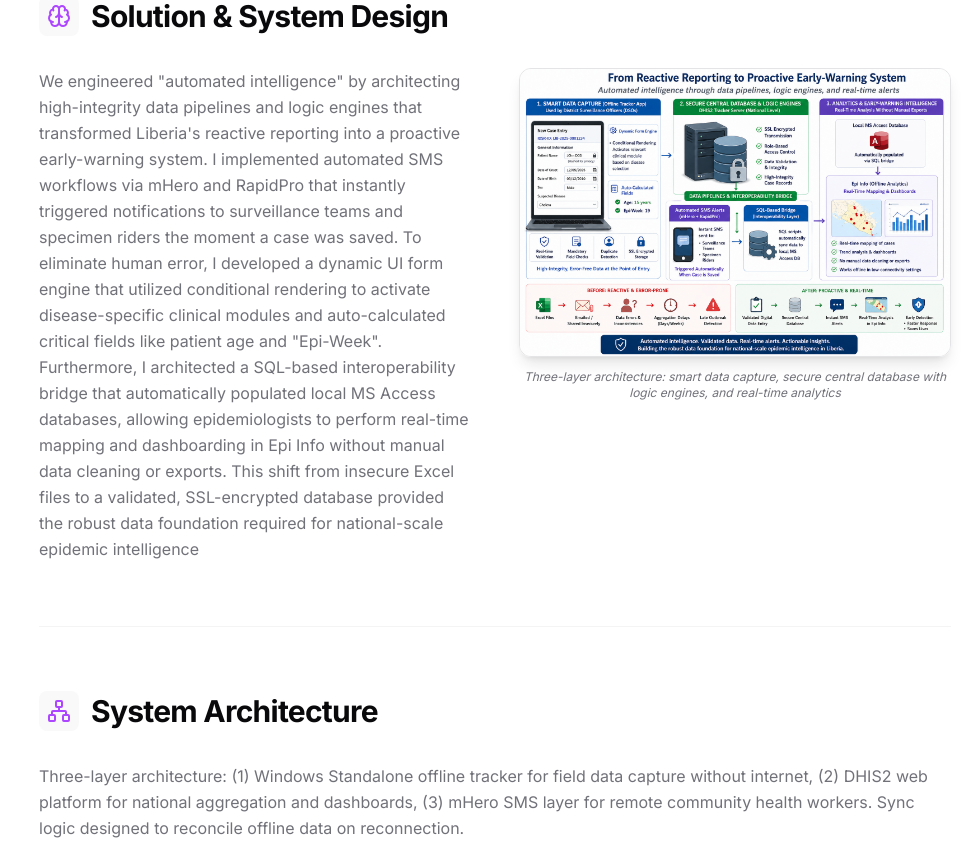
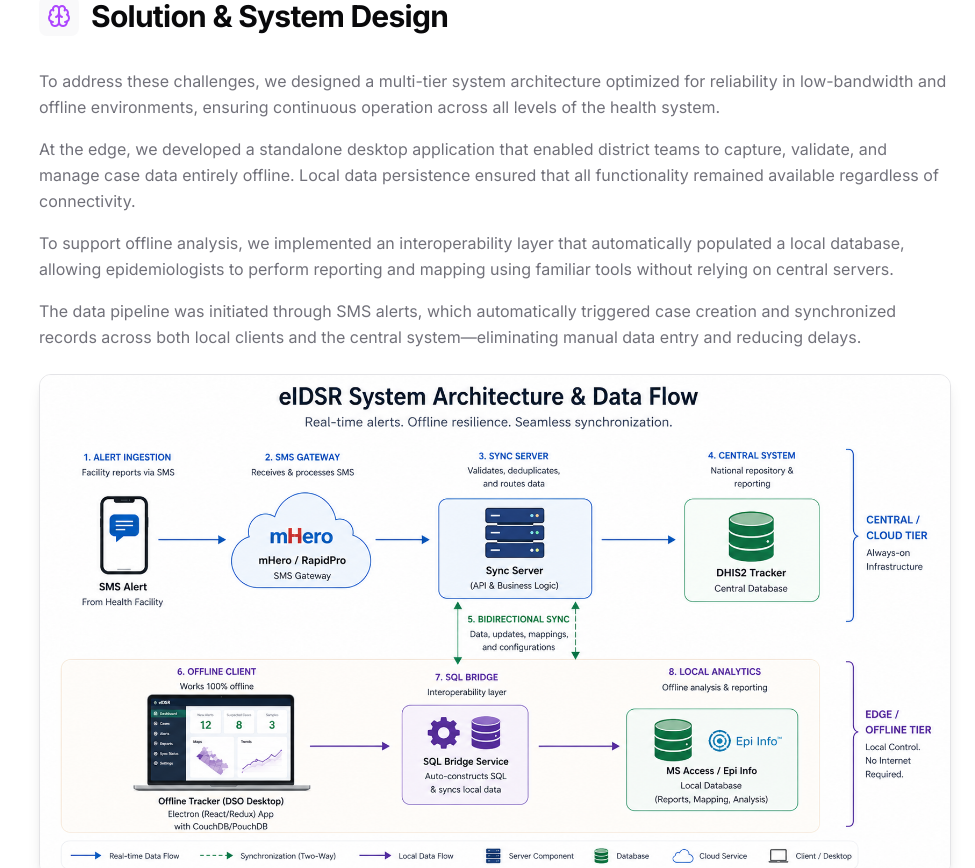
Before and after one commit to abdoulayebinta/my-portfolio, a Next.js app in the folder frontend/: page /case-studies/eidsr-digitizing-outbreak-response-west-africa in a window 1280 px wide. Shown: the part 4060-4928 px from the top of the page, without its empty margins (305-1280 px from the left). Built offline with nearby package versions, Linux system fonts and the light colour scheme.

Commit message:
Added Solution & System Design section

```diff
--- a/frontend/app/case-studies/[slug]/page.tsx
+++ b/frontend/app/case-studies/[slug]/page.tsx
@@ -185,23 +185,29 @@ export default function CaseStudyPage() {
             </CaseStudySection>
 
             <CaseStudySection id="system" title="Solution & System Design" icon={<Brain size={24} />}>
-              <div className="grid grid-cols-1 lg:grid-cols-2 gap-8 lg:gap-12 items-start">
-                {/* Left Column - Text */}
-                <div className="prose prose-invert max-w-none">
-                  <p>We engineered "automated intelligence" by architecting high-integrity data pipelines and logic engines that transformed Liberia's reactive reporting into a proactive early-warning system. I implemented automated SMS workflows via mHero and RapidPro that instantly triggered notifications to surveillance teams and specimen riders the moment a case was saved. To eliminate human error, I developed a dynamic UI form engine that utilized conditional rendering to activate disease-specific clinical modules and auto-calculated critical fields like patient age and "Epi-Week". Furthermore, I architected a SQL-based interoperability bridge that automatically populated local MS Access databases, allowing epidemiologists to perform real-time mapping and dashboarding in Epi Info without manual data cleaning or exports. This shift from insecure Excel files to a validated, SSL-encrypted database provided the robust data foundation required for national-scale epidemic intelligence</p>
+              <div className="space-y-6">
+                <div className="space-y-4">
+                  <p className="text-base leading-relaxed">To address these challenges, we designed a multi-tier system architecture optimized for reliability in low-bandwidth and offline environments, ensuring continuous operation across all levels of the health system.</p>
+
+                  <p className="text-base leading-relaxed">At the edge, we developed a standalone desktop application that enabled district teams to capture, validate, and manage case data entirely offline. Local data persistence ensured that all functionality remained available regardless of connectivity.</p>
+
+                  <p className="text-base leading-relaxed">To support offline analysis, we implemented an interoperability layer that automatically populated a local database, allowing epidemiologists to perform reporting and mapping using familiar tools without relying on central servers.</p>
+
+                  <p className="text-base leading-relaxed">The data pipeline was initiated through SMS alerts, which automatically triggered case creation and synchronized records across both local clients and the central system—eliminating manual data entry and reducing delays.</p>
                 </div>
 
-                {/* Right Column - Diagram */}
-                <div className="flex flex-col">
+                <div className="space-y-4">
                   <img
-                    src="/case-studies/eidsr-data-strategy.png"
-                    alt="Data Strategy & Automated Intelligence Architecture Diagram"
+                    src="/case-studies/eidsr-system-architecture.png"
+                    alt="eIDSR System Architecture & Data Flow Diagram"
                     className="w-full h-auto rounded-xl border border-border shadow-lg cursor-pointer hover:shadow-xl hover:border-purple-500/50 transition-all"
-                    onClick={() => setSelectedImage("/case-studies/eidsr-data-strategy.png")}
+                    onClick={() => setSelectedImage("/case-studies/eidsr-system-architecture.png")}
                   />
-                  <p className="text-xs text-muted-foreground mt-3 text-center italic">
-                    Three-layer architecture: smart data capture, secure central database with logic engines, and real-time analytics
-                  </p>
+                  <p className="text-sm text-muted-foreground italic">This architecture transforms fragmented reporting into a synchronized, resilient system—automating data flow from SMS alerts to local and central systems while ensuring reliable access even without connectivity.</p>
+
+                  <p className="text-base leading-relaxed pt-4">The system enabled automated data flow from SMS alerts to both local and central systems, ensuring synchronized, reliable access to case data regardless of connectivity.</p>
+
+                  <p className="text-base leading-relaxed">This architecture ensured that the system could operate reliably at every level while scaling to support nationwide surveillance and response.</p>
                 </div>
               </div>
             </CaseStudySection>
```
Also changed, not shown: frontend/public/case-studies/eidsr-system-architecture.png (added).
